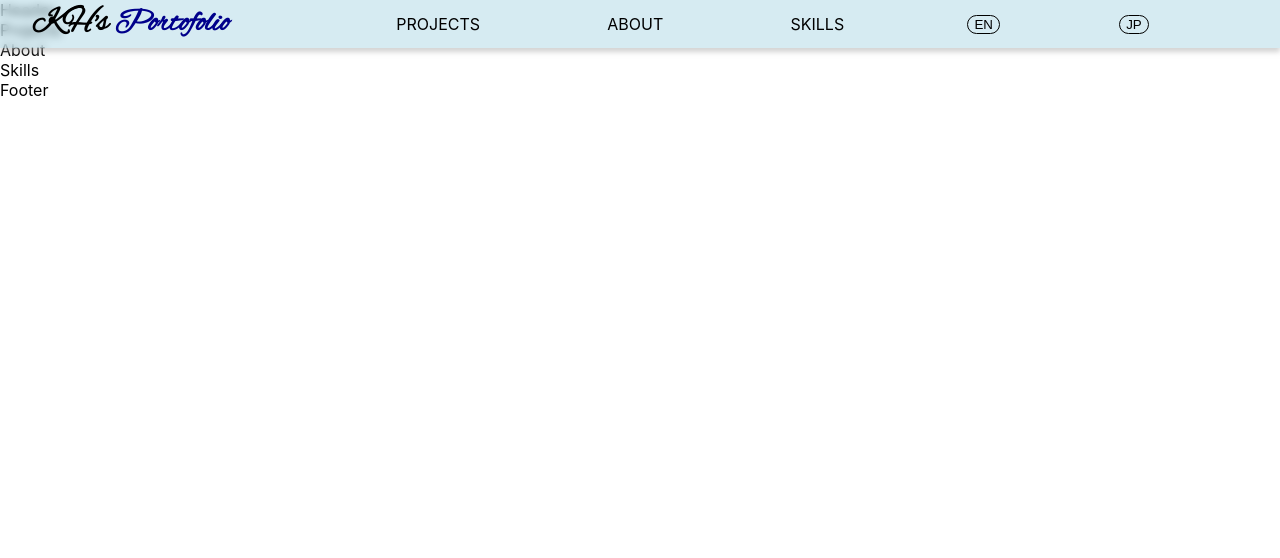
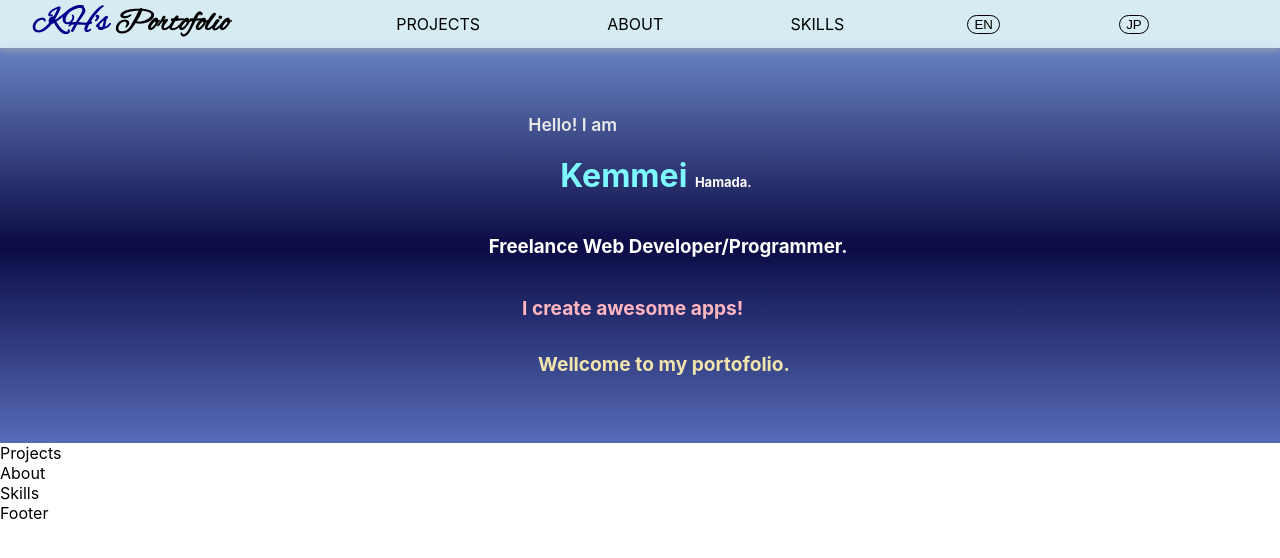
Before and after one commit to kmi2170/portfolio-v2, a Next.js app: page / in a window 1280 px wide. Shown: the top 558 px of the page. Built offline with nearby package versions, Linux system fonts and the light colour scheme.

Commit message:
wroking on Header; small modification to Navbar

```diff
--- a/src/components/Header/Header.tsx
+++ b/src/components/Header/Header.tsx
@@ -1,7 +1,98 @@
+import { motion } from "framer-motion";
+import styled from "styled-components";
+
 const Header = () => {
   return (
-    <div>Header</div>
+    <Wrapper>
+      <motion.div
+        initial={{ x: -300 }}
+        animate={{ x: 0 }}
+        transition={{ duration: 0.5 }}
+      >
+        <Greetings>
+          <p>Hello! I am</p>
+          <h1>Kemmei <span>Hamada.</span></h1>
+        </Greetings>
+      </motion.div>
+
+      <motion.div
+        initial={{ x: 300 }}
+        animate={{ x: 0 }}
+        transition={{ duration: 0.5 }}
+      >
+        <Title>
+          <h3>Freelance Web Developer/Programmer.</h3>
+        </Title>
+      </motion.div>
+
+      <motion.div
+        initial={{ y: 0, opacity: 0 }}
+        animate={{ y: 0, opacity: 1 }}
+        transition={{ duration: 1.0 }}
+      >
+        <Description>
+          <p>I create awesome apps!</p>
+          <p>Wellcome to my portofolio.</p>
+        </Description>
+      </motion.div>
+    </Wrapper>
   )
 }
 
 export default Header
+
+const Wrapper = styled.div`
+  margin-top: 3rem;
+  padding: 3rem 3rem;
+
+  background-color: rgba(173, 216, 230, 1.0);
+  background-image: linear-gradient(rgba(0, 0, 139, 0.4), rgba(11, 11, 69, 1.0), rgba(0, 0, 139, 0.5));
+
+  display: flex;
+  flex-direction: column;
+  align-items: center;
+`
+
+const Greetings = styled.div`
+  p {
+    color: #e9e9e9;
+    font-size: 1.1rem;
+    font-weight: 600;
+  }
+
+  h1 {
+    margin-left: 2rem;
+    color: #7df9ff;
+    span {
+      color: #fff;
+      font-size: small;
+    }
+  }
+`
+
+const Title = styled.div`
+  h3 {
+    margin-left: 3em;
+    color: #fff;
+  }
+`
+
+const Description = styled.div`
+  font-size: 1.1rem;
+
+  p:nth-child(1) {
+    color: #ffb6c1;
+    font-weight: 700;
+    margin-left: 2rem;
+    font-size: 1.2rem;
+  }
+
+  p:nth-child(2) {
+    color: pink;
+    color: #f1e5ac;
+    margin-top: 2rem;
+    margin-left: 3rem;
+    font-size: 1.2rem;
+    font-weight: 700;
+  }
+`
--- a/src/components/Navbar/Navbar.tsx
+++ b/src/components/Navbar/Navbar.tsx
@@ -13,7 +13,7 @@ const Navbar = () => {
     <nav>
       <Topbar>
         <Title>
-          KH&apos;s <span style={{ color: "darkblue" }}>Portofolio</span>
+          <span>KH&apos;s</span> Portofolio
         </Title>
         <Ul>
           {navItems.map((item) => (
@@ -76,6 +76,10 @@ const Title = styled.div`
   font-weight: 600;
   font-size: 2rem;
   padding: 0 2rem;
+
+  span {
+    color: rgb(0,0,139);
+  }
 `
 
 const Ul = styled.ul`
```
